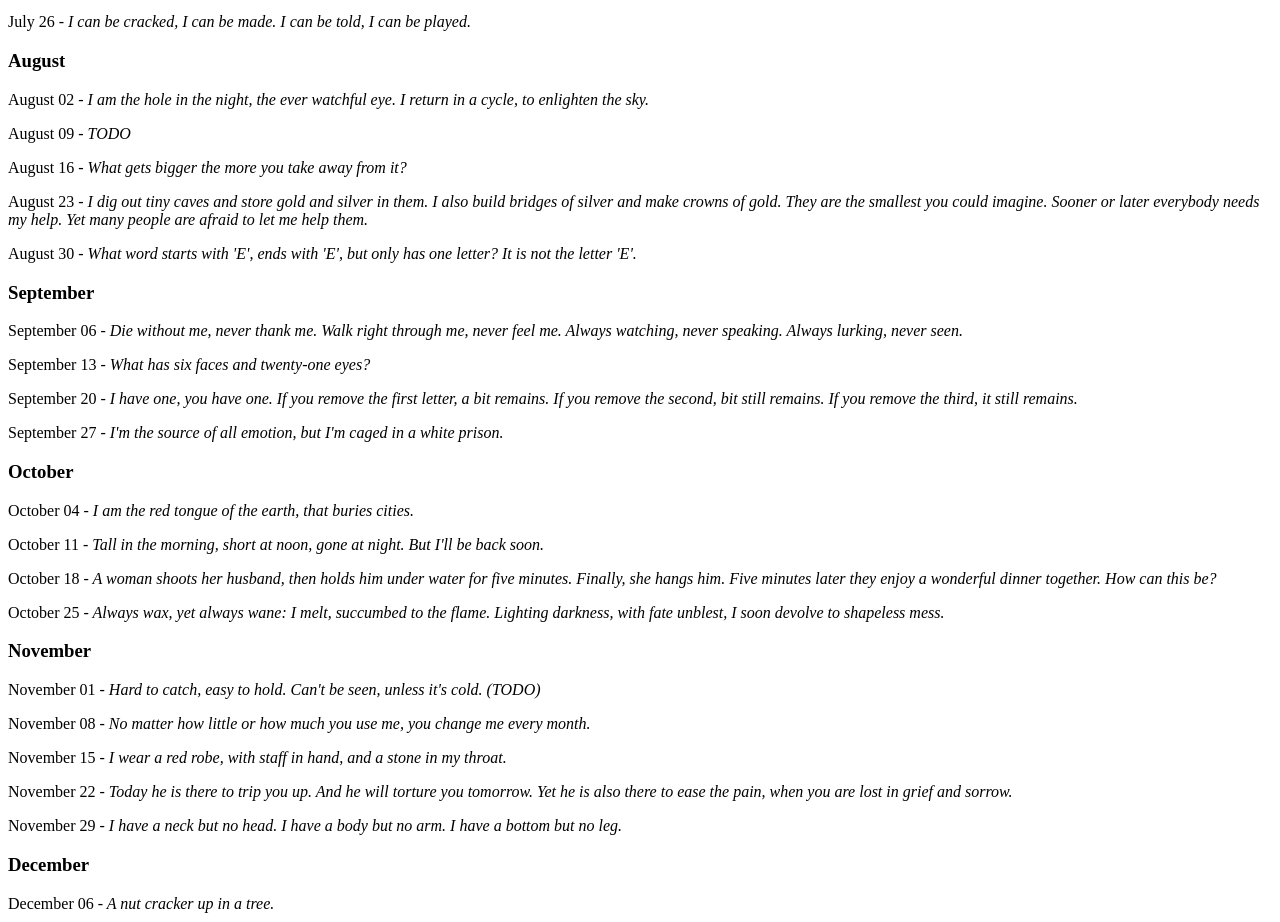
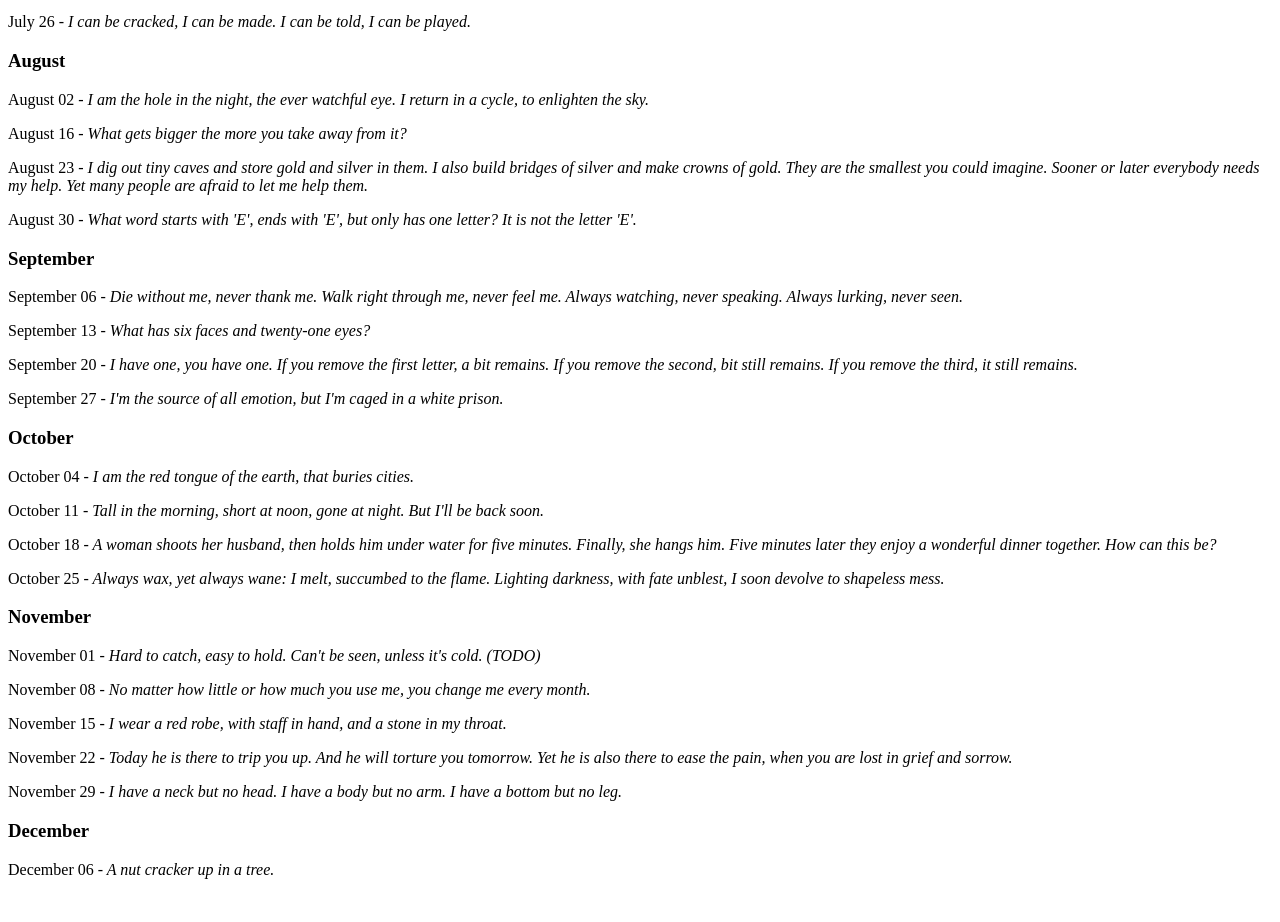
Before and after one commit to throwythrowy/throwythrowy.github.io, a plain HTML site: page index.html in a window 1280 px wide. Shown: the part 1300-2222 px from the top of the page. After the commit the page ends 2195 px from the top, so only its background shows below. Drawn offline with Linux system fonts and the light colour scheme.

```diff
--- a/index.html
+++ b/index.html
@@ -74,8 +74,7 @@
 <h3>August</h3>
 <p>August 02
 <I> - I am the hole in the night, the ever watchful eye. I return in a cycle, to enlighten the sky. </I></p>
-<p>August 09
-<I> - TODO </I></p>
+
 <p>August 16
 <I> - What gets bigger the more you take away from it? </I></p>
 <p>August 23
```
Also changed, not shown: bottle_29_11.html (+1 -1 lines).
